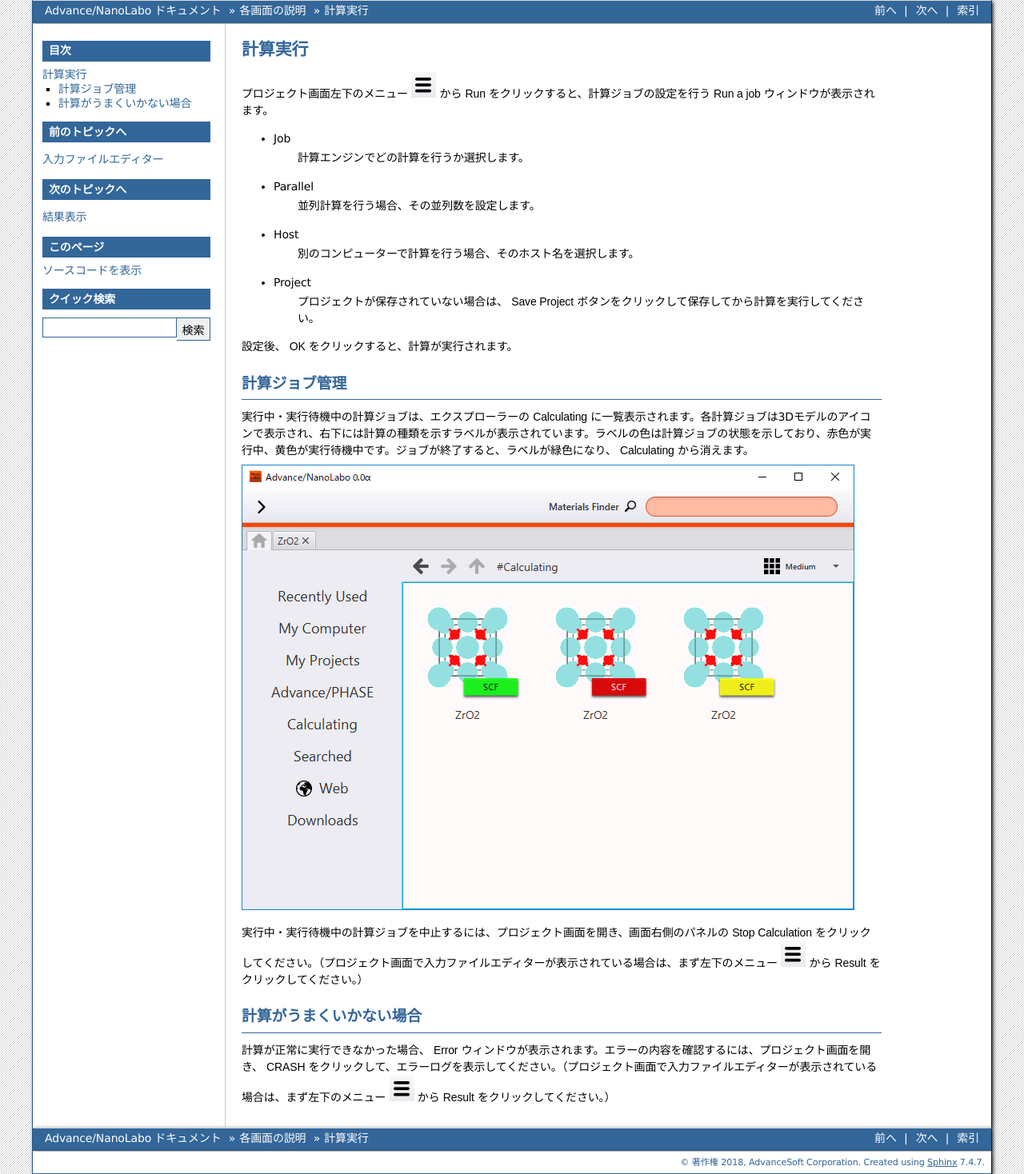
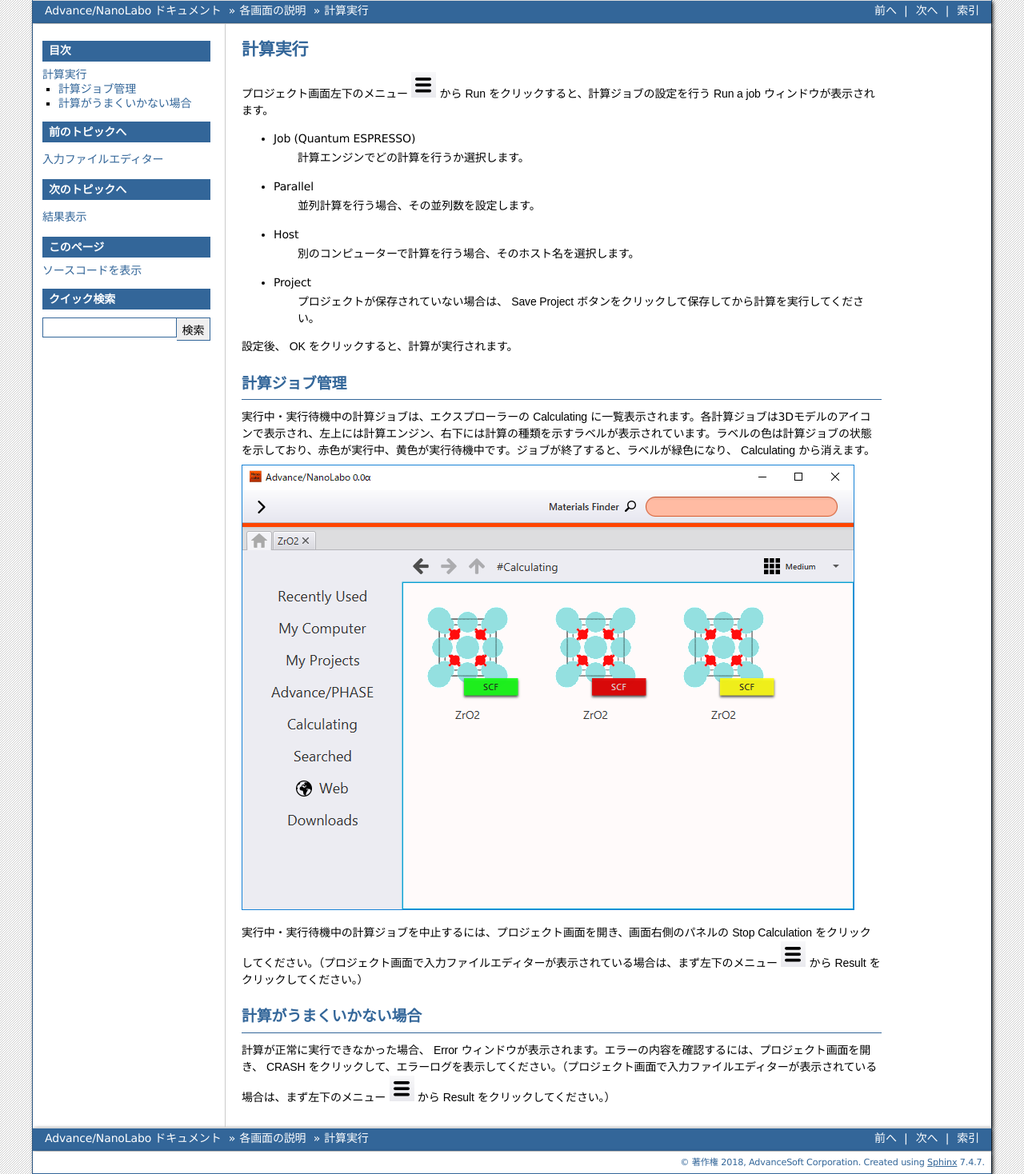
Before and after one commit to advancesoftcorp/nanolabo-doc, a Sphinx documentation site: the page built from docs/source/usage/calculation.rst, in a window 1280 px wide. Shown: the whole page at 80% size. Built offline with Sphinx 7.4.7, drawn with Linux system fonts in a browser that asks for light colours; formulas are drawn with MathJax 3.

```diff
--- a/docs/source/usage/calculation.rst
+++ b/docs/source/usage/calculation.rst
@@ -8,7 +8,7 @@
 
 .. |projectmenuicon| image:: /img/projectmenuicon.png
 
-- Job
+- Job (Quantum ESPRESSO)
    計算エンジンでどの計算を行うか選択します。
 
 - Parallel
@@ -27,7 +27,7 @@
 計算ジョブ管理
 ======================
 
-実行中・実行待機中の計算ジョブは、エクスプローラーの :guilabel:`Calculating` に一覧表示されます。各計算ジョブは3Dモデルのアイコンで表示され、右下には計算の種類を示すラベルが表示されています。ラベルの色は計算ジョブの状態を示しており、赤色が実行中、黄色が実行待機中です。ジョブが終了すると、ラベルが緑色になり、 :guilabel:`Calculating` から消えます。
+実行中・実行待機中の計算ジョブは、エクスプローラーの :guilabel:`Calculating` に一覧表示されます。各計算ジョブは3Dモデルのアイコンで表示され、左上には計算エンジン、右下には計算の種類を示すラベルが表示されています。ラベルの色は計算ジョブの状態を示しており、赤色が実行中、黄色が実行待機中です。ジョブが終了すると、ラベルが緑色になり、 :guilabel:`Calculating` から消えます。
 
 .. image:: /img/job.png
 
```
Also changed, not shown: docs/source/usage/inputeditor.rst (+22 -1 lines), docs/source/usage/project.rst (+6 -3 lines), docs/source/img/scheme.png (added).
